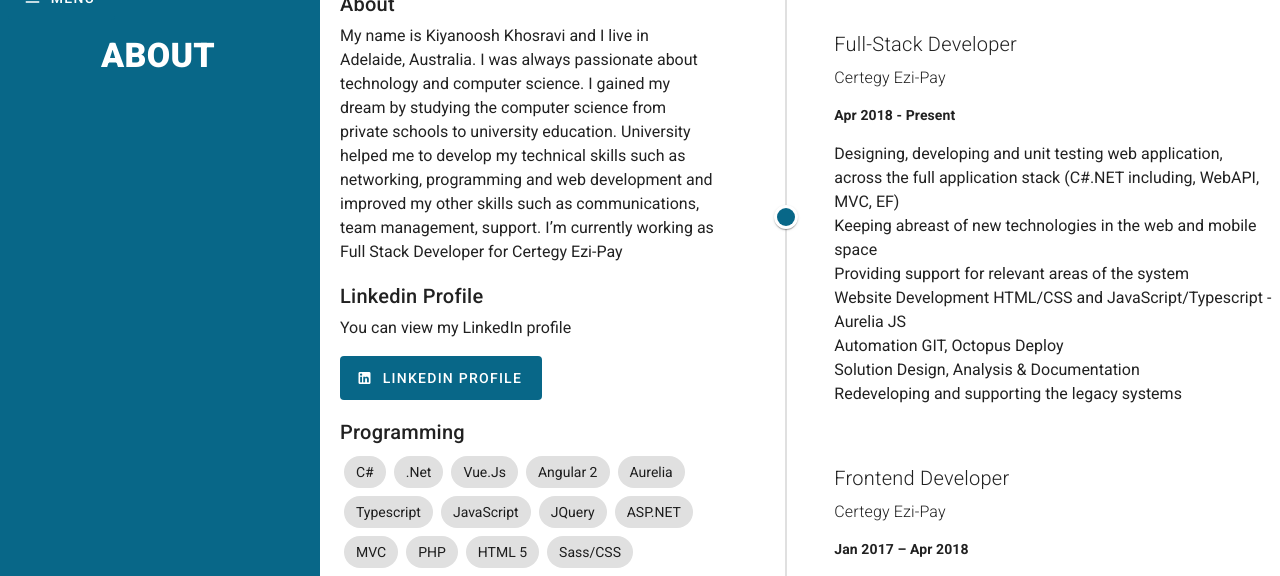
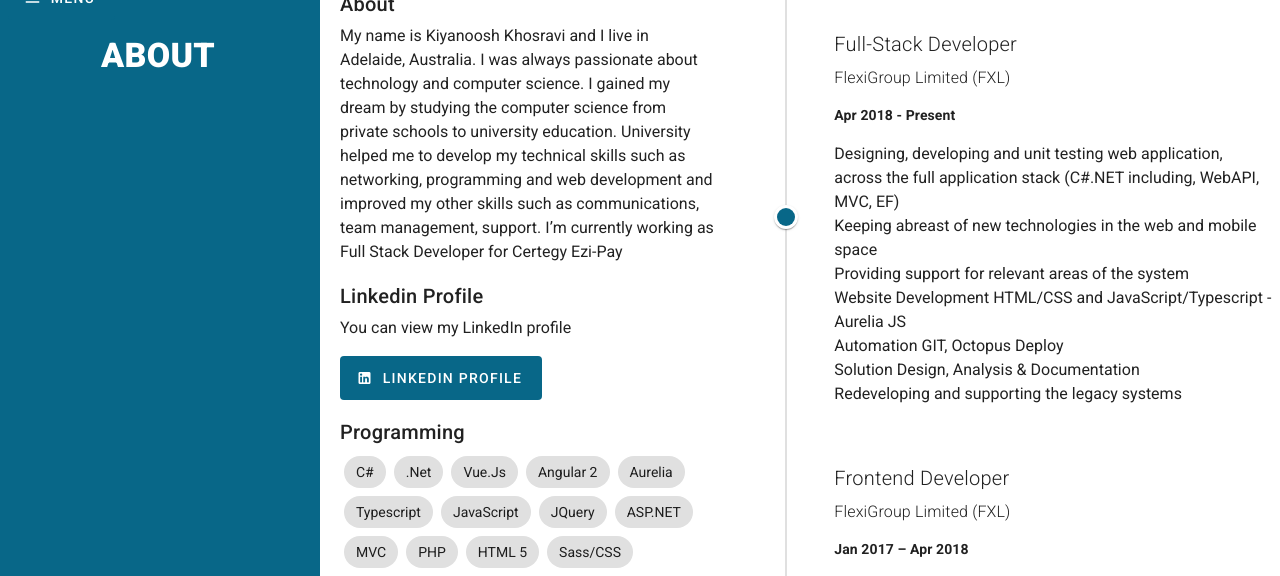
Before and after one commit to kiyanooshkh/kk-vue-portfolio, a Vue app: page /about in a window 1280 px wide. Shown: the top 576 px of the page. Built offline with nearby package versions, Linux system fonts and the light colour scheme.

Commit message:
Update Timeline.vue

```diff
--- a/src/components/Timeline.vue
+++ b/src/components/Timeline.vue
@@ -19,7 +19,7 @@
     jobs: [
       {
         title: "Full-Stack Developer",
-        company: "Certegy Ezi-Pay",
+        company: "FlexiGroup Limited (FXL)",
         year: "Apr 2018 - Present",
         description: `Designing, developing and unit testing web application, across the full application stack (C#.NET including, WebAPI, MVC, EF) <br>
                       Keeping abreast of new technologies in the web and mobile space <br>
@@ -31,7 +31,7 @@
       },
       {
         title: "Frontend Developer",
-        company: "Certegy Ezi-Pay",
+        company: "FlexiGroup Limited (FXL)",
         year: "Jan 2017 – Apr 2018",
         description: `Application Development Object-Orientated C# .NET, MVC <br>
                       Website Development with Aurelia, HTML, CSS, XML, Bootstrap, JavaScript <br>
```
